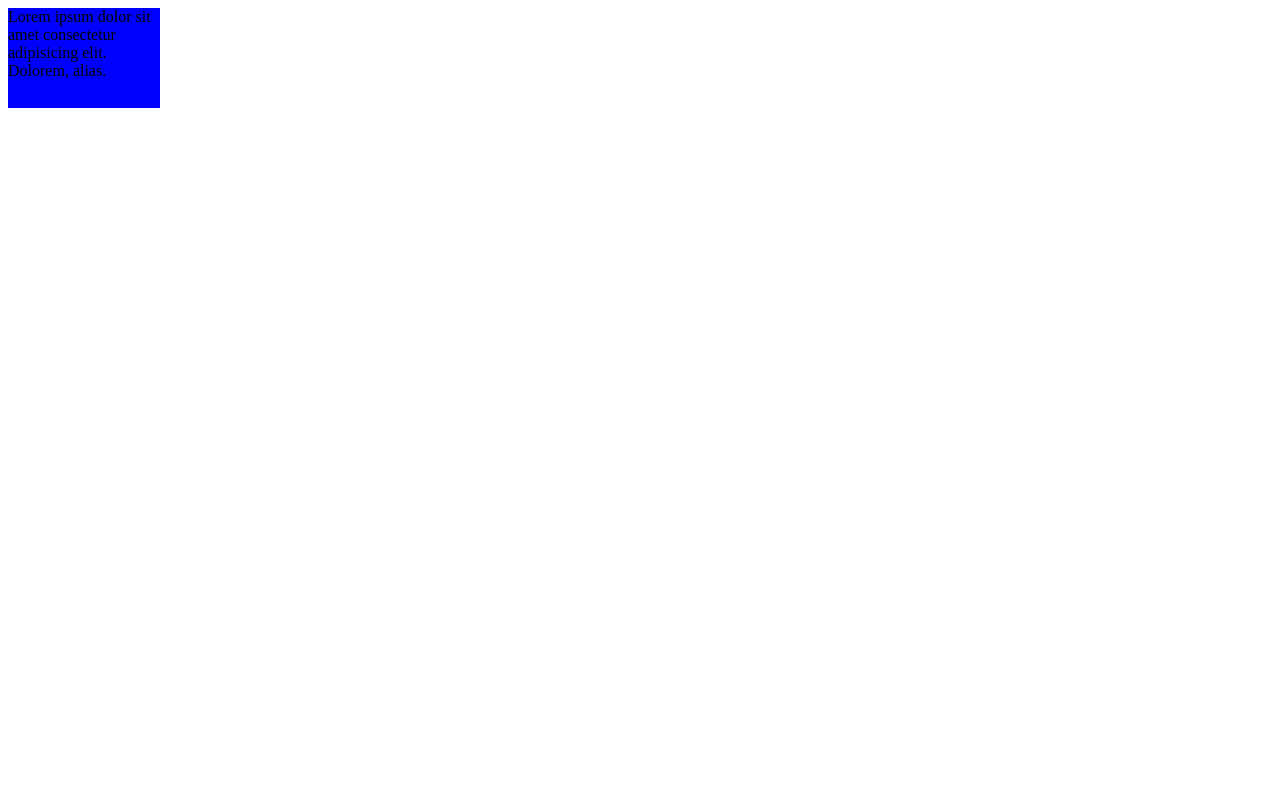
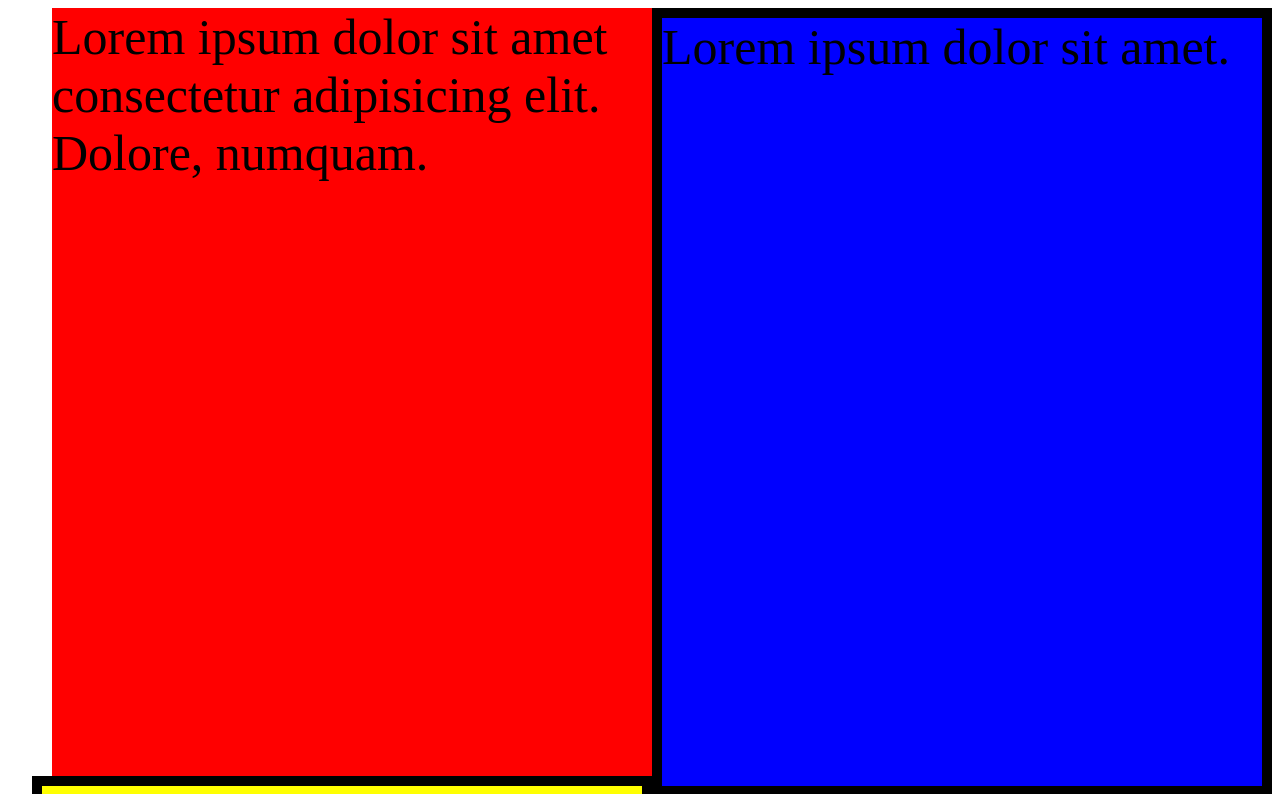
Before and after one commit to ZydrunasK/website1, a website: page index.html in a window 1280 px wide. Shown: the top 794 px of the page. Drawn offline with Linux system fonts and the light colour scheme.

Commit message:
basic class added

```diff
--- a/index.html
+++ b/index.html
@@ -4,12 +4,24 @@
     <meta charset="UTF-8">
     <meta name="viewport" content="width=device-width, initial-scale=1.0">
     <title>Cool Website</title>
+    <style>
+    .size {
+         width: 600px;
+         height: 96vh;
+         float: right;
+         word-wrap: break-word;
+         font-size: 50px;
+    }
+    .outter {
+        border: solid black 10px;
+    }
+    </style>
 </head>
 <body style="display: inline-block;">
     <main>
-        <div style="background-color: blue; width: 33%; height: 100px;">Lorem ipsum dolor sit amet consectetur adipisicing elit. Dolorem, alias.</div>
-        <div style="background-color: red;"></div>
-        <div style="background-color: yellow;"></div>
+        <div class="size outter" style="background-color: blue;border: solid black 10px;">Lorem ipsum dolor sit amet.</div>
+        <div class="size" style="background-color: red;">Lorem ipsum dolor sit amet consectetur adipisicing elit. Dolore, numquam.</div>
+        <div class="size outter" style="background-color: yellow;">Lorem ipsum dolor sit amet consectetur adipisicing elit. Assumenda, illum.</div>
 
 
     </main>
```
